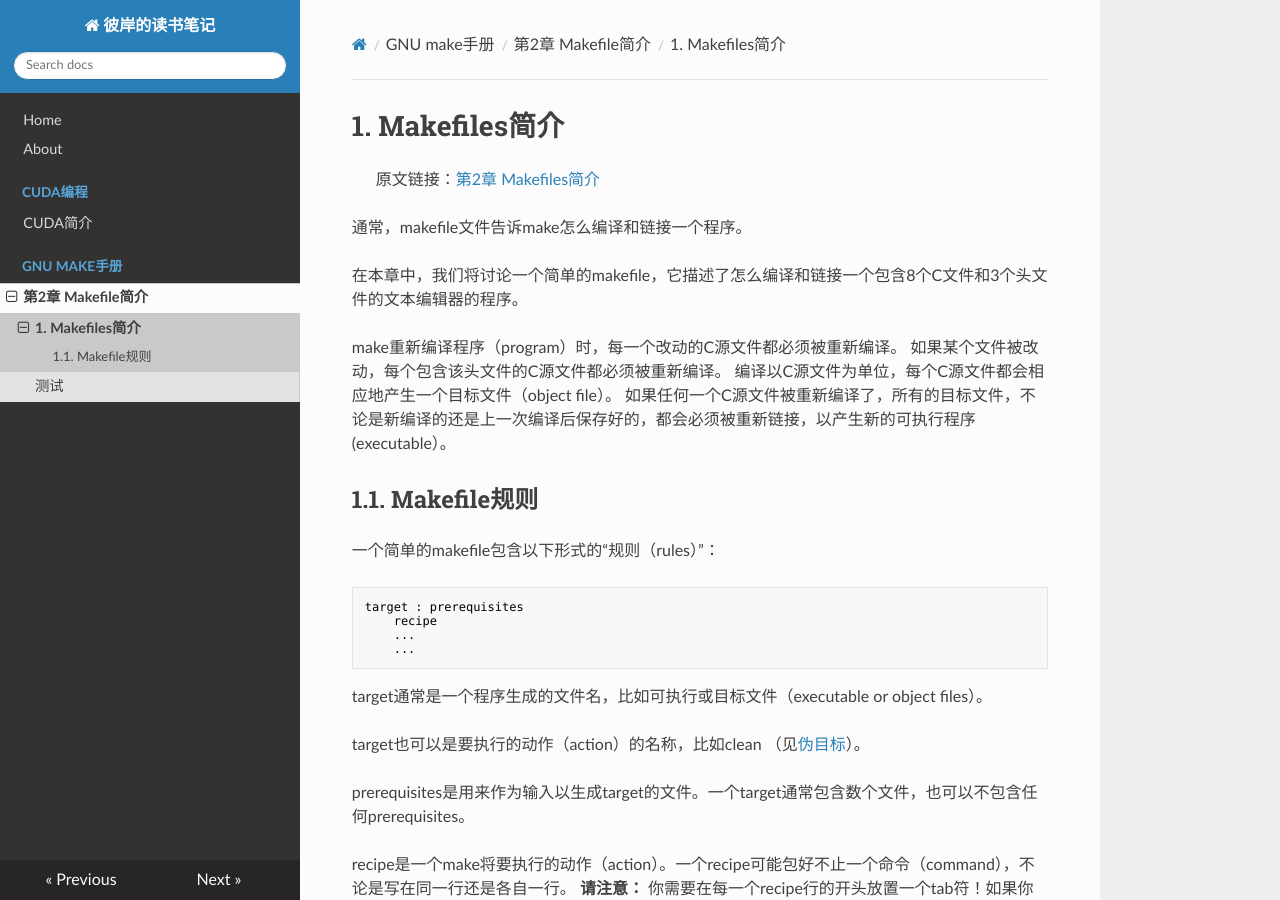
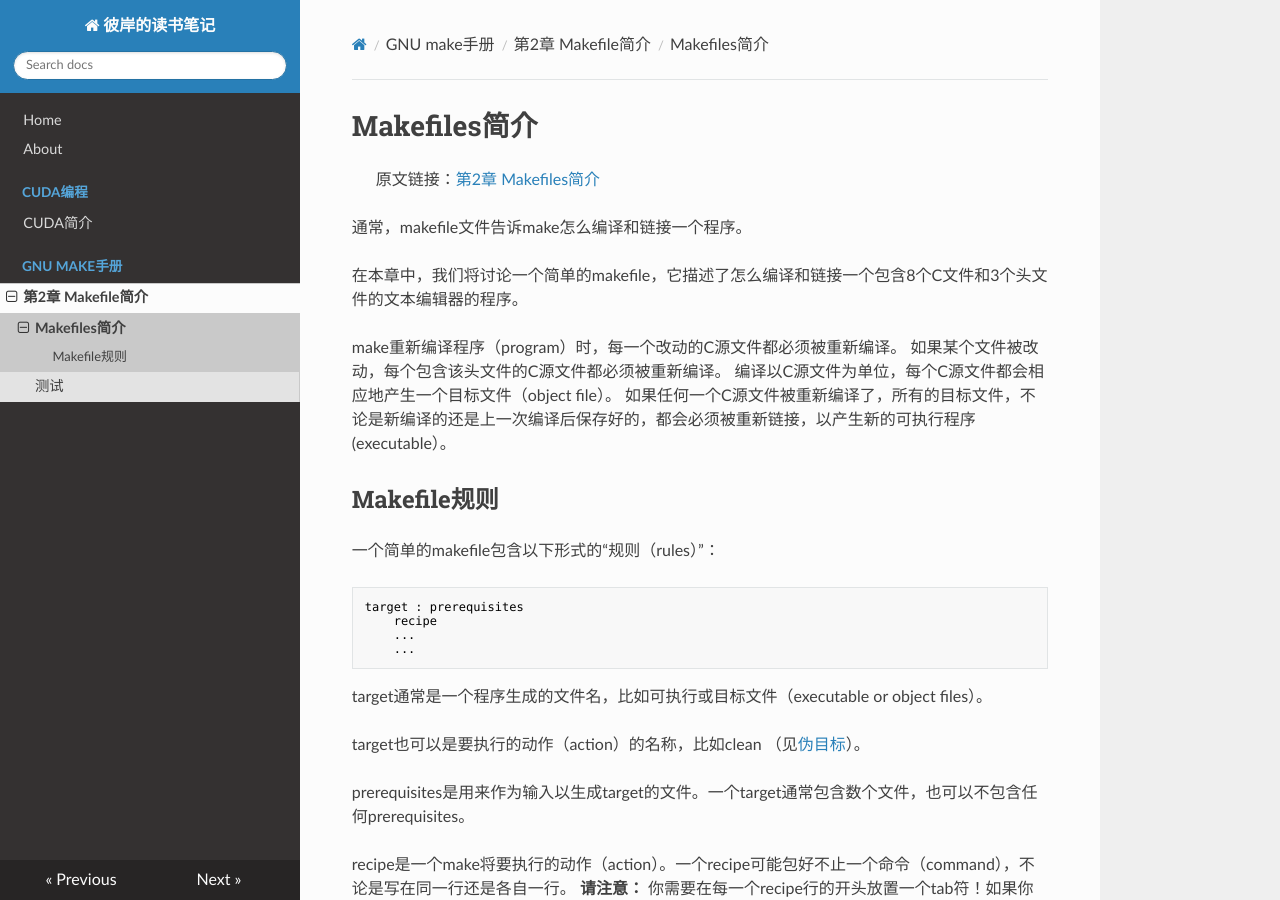
Before and after one commit to bi-an/learning_books, an MkDocs documentation site: the page built from docs/book_notes/GNU_make/introduction/index.md, in a window 1280 px wide and 900 px high. Built offline with MkDocs 1.6.1, drawn with Linux system fonts in a browser that asks for light colours; nearby versions of some CDN libraries.

Commit message:
删除gnu_make/introduction/index.md的section number

```diff
--- a/docs/book_notes/GNU_make/introduction/index.md
+++ b/docs/book_notes/GNU_make/introduction/index.md
@@ -1,4 +1,4 @@
-# 1. Makefiles简介
+# Makefiles简介
 
 > 原文链接：[第2章 Makefiles简介](https://www.gnu.org/software/make/manual/html_node/Introduction.html)
 
@@ -11,7 +11,7 @@ make重新编译程序（program）时，每一个改动的C源文件都必须
 编译以C源文件为单位，每个C源文件都会相应地产生一个目标文件（object file）。
 如果任何一个C源文件被重新编译了，所有的目标文件，不论是新编译的还是上一次编译后保存好的，都会必须被重新链接，以产生新的可执行程序(executable）。
 
-## 1.1. Makefile规则
+## Makefile规则
 
 一个简单的makefile包含以下形式的“规则（rules）”：
 
```
